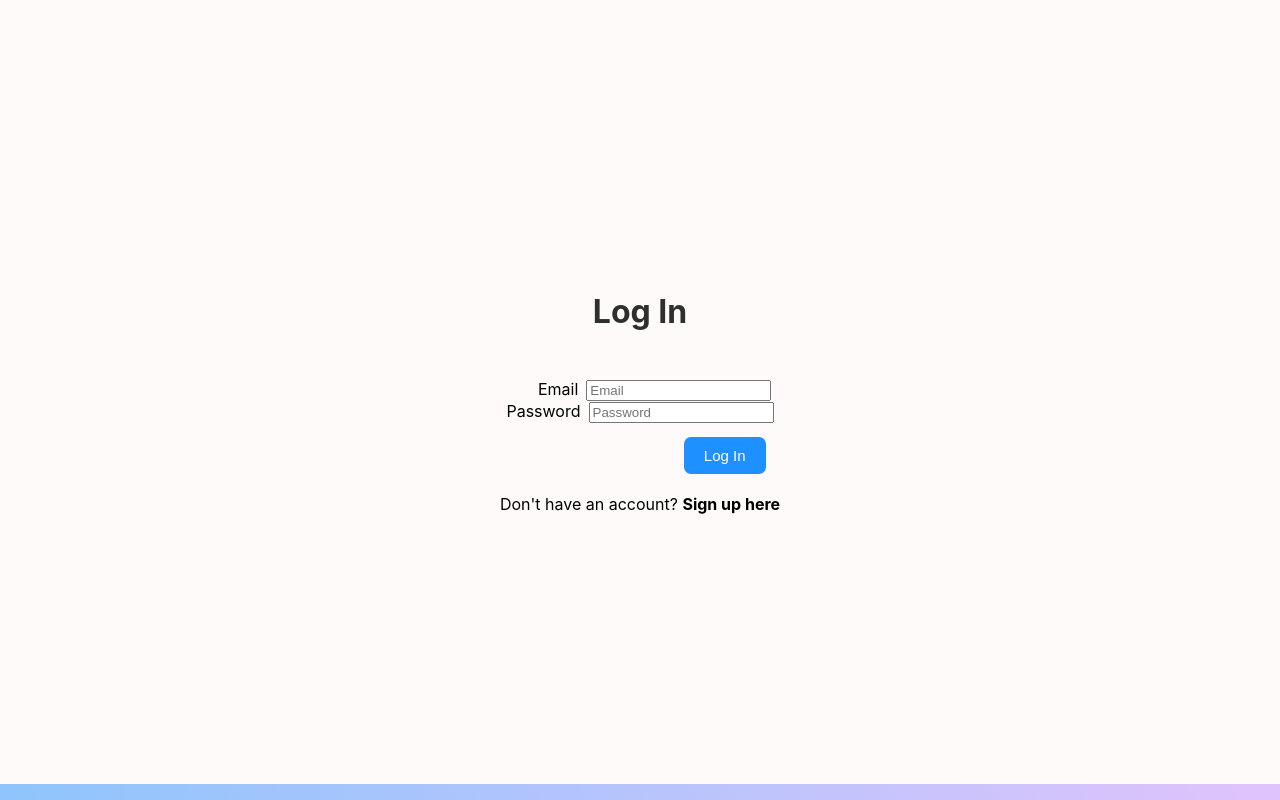
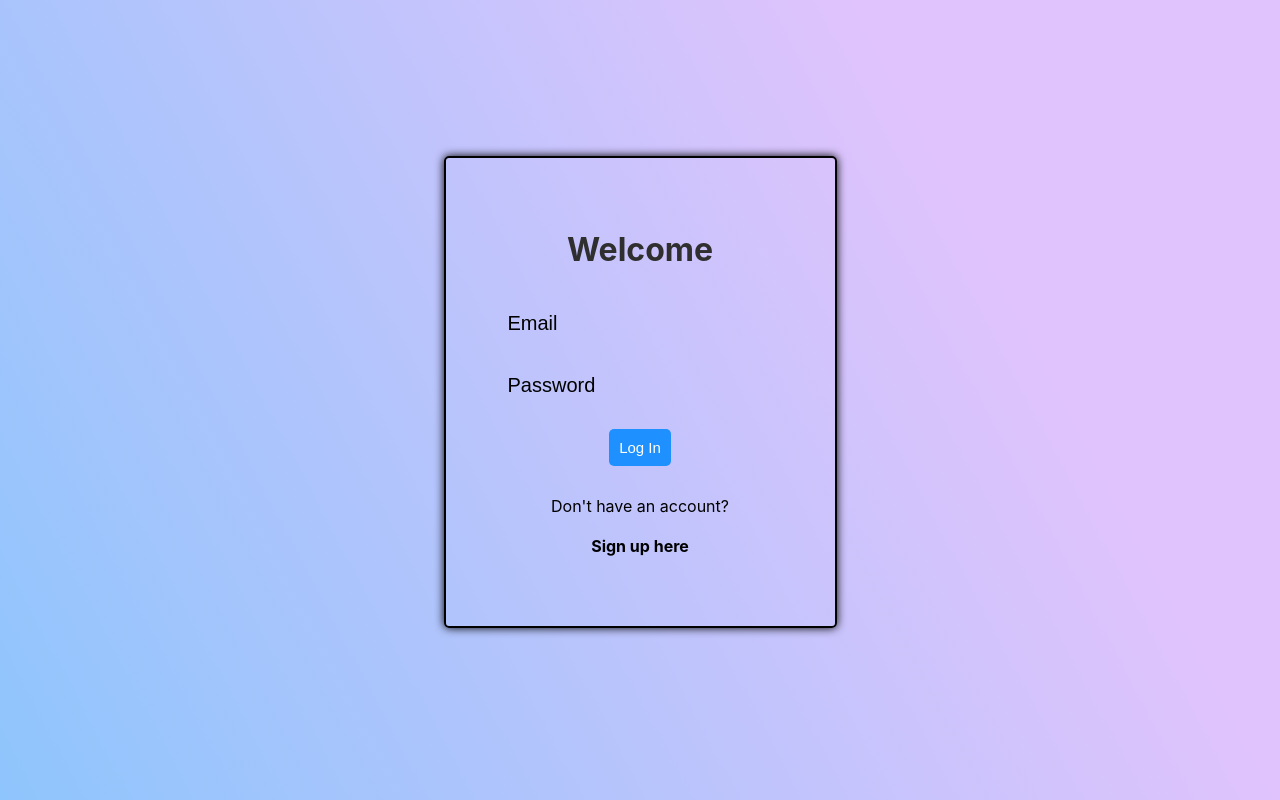
Before and after one commit to mattjacobs93/ai-art-generator-front-end, a React (Create React App) app: page /login in a window 1280 px wide. Built offline with nearby package versions, Linux system fonts and the light colour scheme; no server answers; a web font is replaced by a local one.

Commit message:
edit loginpage

```diff
--- a/src/components/LoginForm/LoginForm.jsx
+++ b/src/components/LoginForm/LoginForm.jsx
@@ -28,13 +28,16 @@ const LoginForm = props => {
 
   return (
     <div className={styles.container}>
+      <div className={styles.inside}>
+
+      <h1>Welcome</h1>
       <form
         autoComplete="off"
         onSubmit={handleSubmit}
         className={styles.form}
       >
         <div className={styles.inputContainer}>
-        <label htmlFor="email" className={styles.label}>&nbsp;&nbsp;&nbsp;&nbsp;&nbsp;&nbsp;&nbsp;Email</label>
+          <label htmlFor="email" className={styles.label}></label>
           <input
             type="text"
             autoComplete="off"
@@ -43,10 +46,11 @@ const LoginForm = props => {
             name="email"
             onChange={handleChange}
             placeholder="Email"
+            required
           />
         </div>
         <div className={styles.inputContainer}>
-        <label htmlFor="password" className={styles.label}>Password</label>
+          <label htmlFor="password" className={styles.label}></label>
           <input
             type="password"
             autoComplete="off"
@@ -55,13 +59,23 @@ const LoginForm = props => {
             name="password"
             onChange={handleChange}
             placeholder="Password"
+            required
           />
         </div>
         <div className={styles.buttonContainer}>
-        <button className={styles.button}>Log In</button>
+          <button
+            className={styles.button}>
+              Log In
+            </button>
         </div>
       </form>
-      <div>Don't have an account? <Link to='/signup'> <span>Sign up here</span></Link>
+        <div className={styles.signup}>
+          Don't have an account? <br />
+          <Link to='/signup'>
+          <br />
+            <span>Sign up here</span>
+          </Link>
+        </div>
       </div>
       </div>
   )
--- a/src/components/LoginForm/LoginForm.module.css
+++ b/src/components/LoginForm/LoginForm.module.css
@@ -1,4 +1,4 @@
-.container {
+/* .container {
   display: flex;
   flex-flow: column nowrap;
   justify-content: center;
@@ -21,4 +21,89 @@ button {
 
 span{
   font-weight: bolder;
+} */
+
+.container {
+  /* log in form */
+  border: 2px solid rgb(0, 0, 0);
+  box-shadow: 0px 0px 10px rgb(0, 0, 0);
+  border-radius: 5px;
+  justify-content: center;
+  align-items: center;
+  padding: 50px;
+  padding-bottom: 70px;
 }
+
+.label,
+.button {
+  justify-content: center;
+  align-items: center;
+  text-align: center;
+  border: none;
+  border-radius: 5px;
+  margin: 0;
+  padding: 0;
+  outline: none;
+
+}
+
+.inside {
+  justify-content: center;
+  align-items: center;
+  text-align: center;
+  border-radius: 5px;
+  margin: 0;
+  padding: 0;
+}
+
+.inputContainer {
+ font-family: sans-serif;
+ border: none;
+ appearance: none;
+ background-color: inherit;
+}
+
+input {
+  border: none;
+  font-size: 20px;
+  appearance: none;
+  background-color: inherit;
+  margin-top: 15px;
+  padding: 12px;
+  outline: none;
+}
+
+input:focus::placeholder {
+  color: transparent;
+}
+input::placeholder {
+  color: black;
+  transition: color 0.3s ease;
+}
+
+.button {
+  background-color: dodgerblue;
+  color: white;
+  font-size: 15px;
+  padding: 10px;
+  border: none;
+  border-radius: 5px;
+  outline: none;
+}
+
+.buttonContainer {
+  align-items: center;
+  justify-content: center;
+  display: flex;
+  margin-top: 20px;
+
+}
+
+span{
+  font-weight: bolder;
+}
+
+.signup {
+  padding-top: 30px;
+
+}
--- a/src/pages/Login/Login.jsx
+++ b/src/pages/Login/Login.jsx
@@ -11,8 +11,7 @@ const LoginPage = props => {
 
   return (
     <main className={styles.container}>
-      <h1>Log In</h1>
-      <p>{message}</p>
+
       <LoginForm
         handleSignupOrLogin={props.handleSignupOrLogin}
         updateMessage={updateMessage}
--- a/src/pages/Login/Login.module.css
+++ b/src/pages/Login/Login.module.css
@@ -19,7 +19,7 @@
   align-items: center;
   justify-content: center;
   flex-direction: column;
-  background-color: snow;
+  background-color: inherit;
   margin-bottom: 1rem;
 
 }
```
Lines whose indentation alone changed are shown as unchanged.
